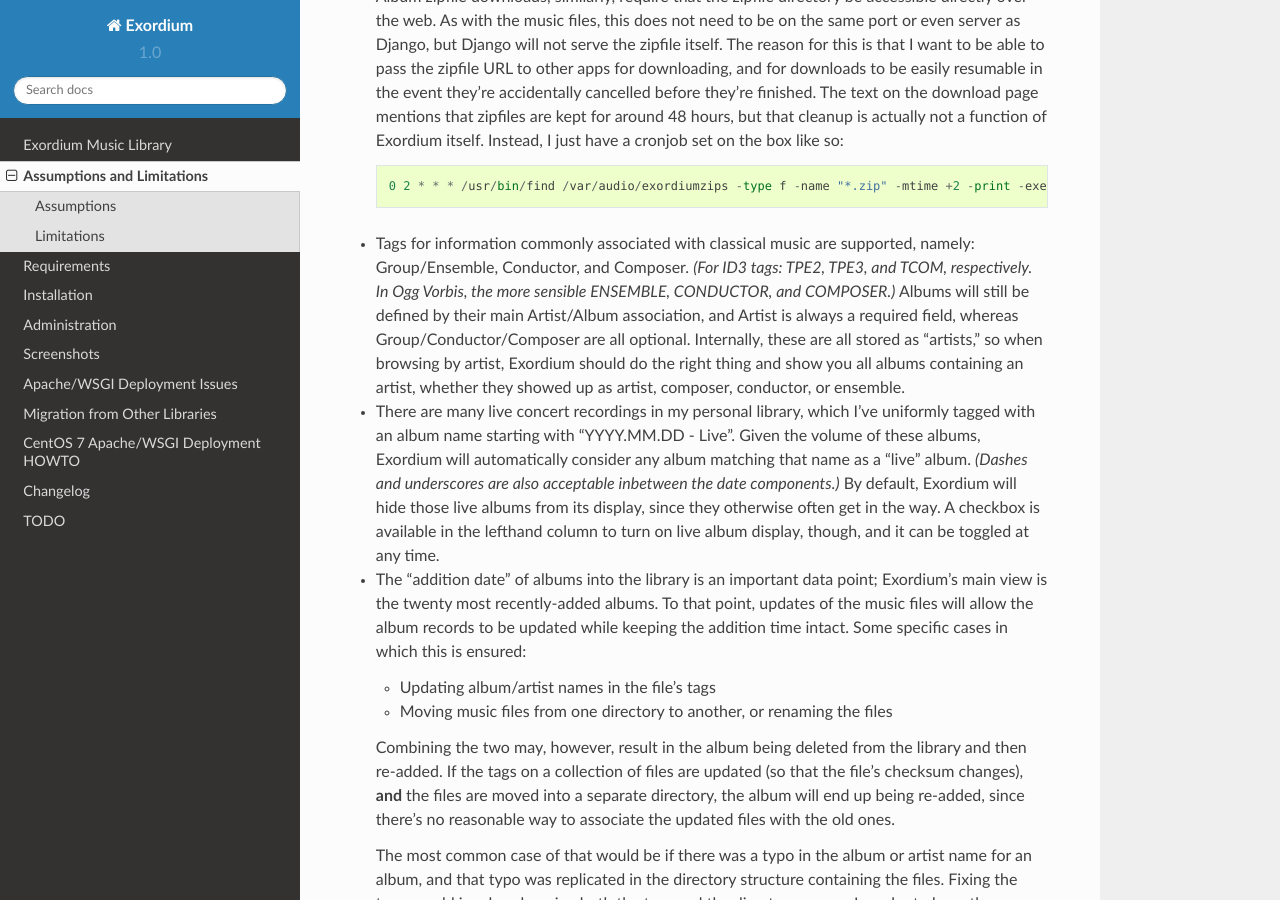
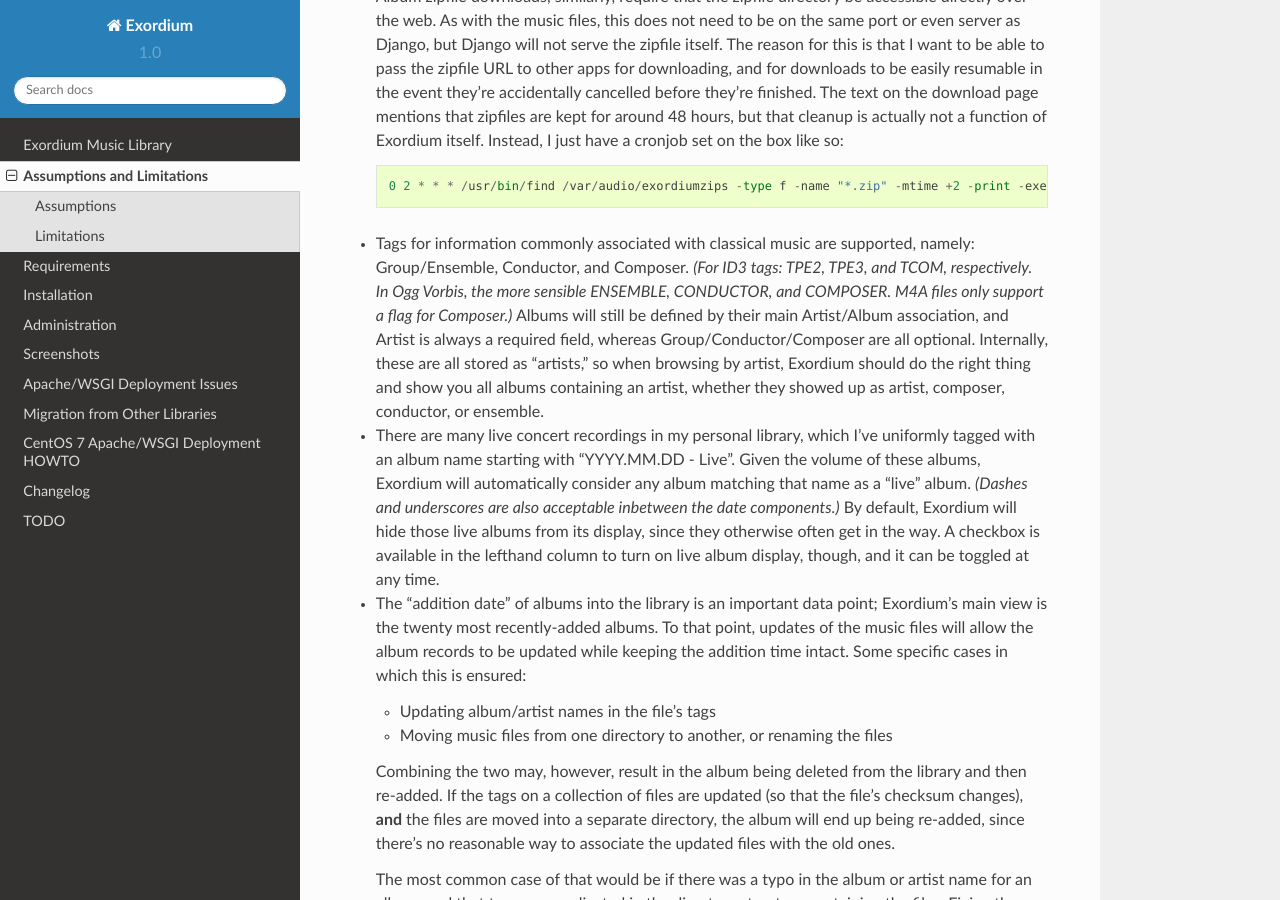
Before and after one commit to apocalyptech/exordium, a Sphinx documentation site: the page built from docs/assumptions_limitations.rst, in a window 1280 px wide and 900 px high, scrolled down 1527 px. Built offline with Sphinx 7.4.7 and the Read the Docs theme 2.0.0, drawn with Linux system fonts in a browser that asks for light colours.

Commit message:
A bit more documentation update about classical tags and m4a

```diff
--- a/docs/assumptions_limitations.rst
+++ b/docs/assumptions_limitations.rst
@@ -98,7 +98,8 @@
 - Tags for information commonly associated with classical music are
   supported, namely: Group/Ensemble, Conductor, and Composer.  *(For ID3
   tags: TPE2, TPE3, and TCOM, respectively.  In Ogg Vorbis, the more
-  sensible ENSEMBLE, CONDUCTOR, and COMPOSER.)*  Albums will still be
+  sensible ENSEMBLE, CONDUCTOR, and COMPOSER.  M4A files only support
+  a flag for Composer.)*  Albums will still be
   defined by their main Artist/Album association, and Artist is
   always a required field, whereas Group/Conductor/Composer are all
   optional.  Internally, these are all stored as "artists," so when
```
